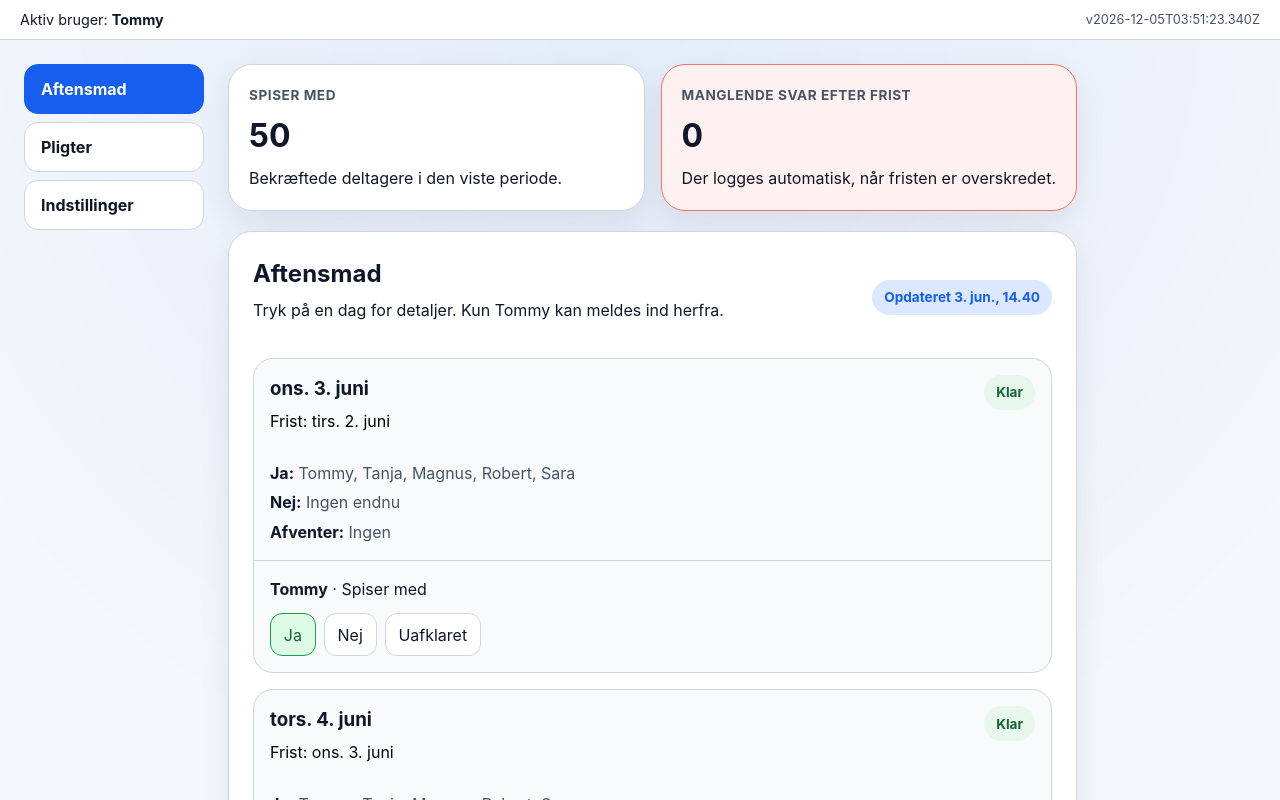
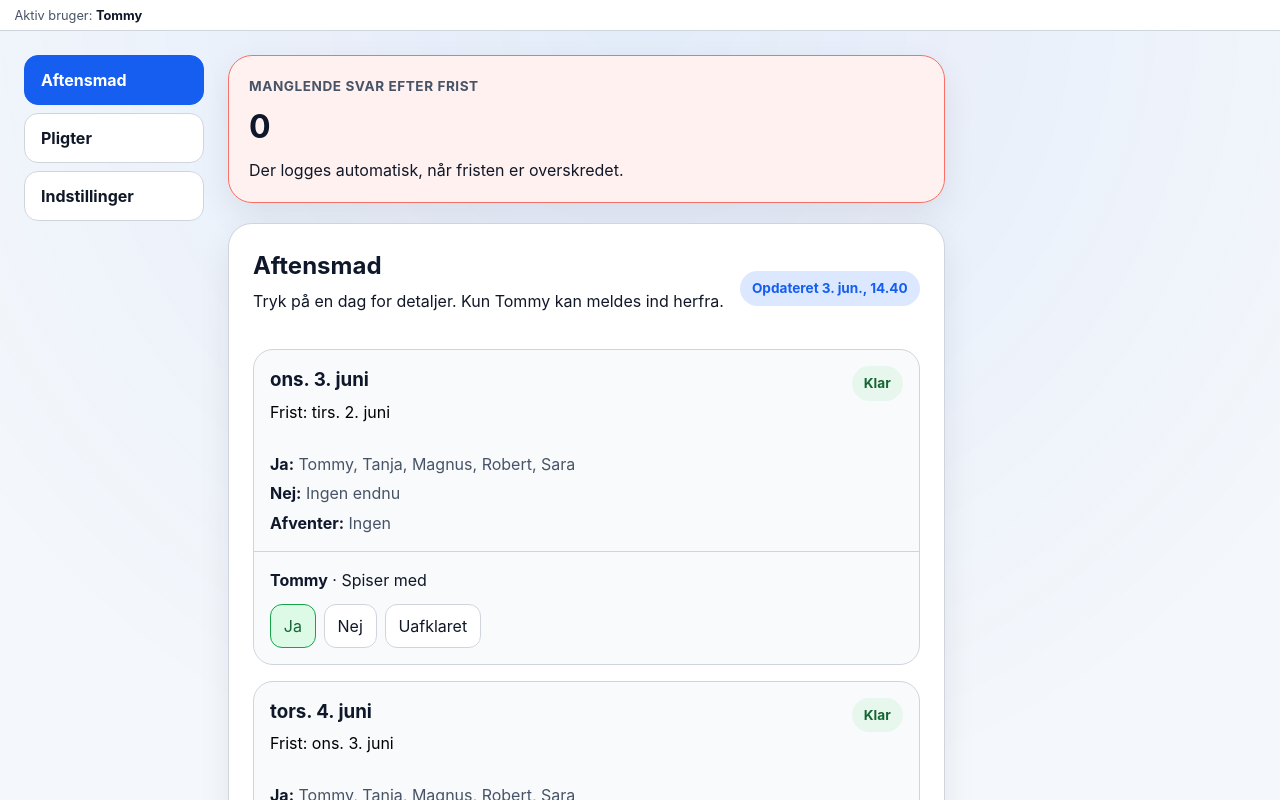
Before and after one commit to Spitfire09/FamilyMealAndChoresPWA, a React (Vite) app: page / in a window 1280 px wide. Shown: the top 800 px of the page. Built offline with nearby package versions, Linux system fonts and the light colour scheme.

Commit message:
Adjust meal summary visibility and simplify header

```diff
--- a/src/App.css
+++ b/src/App.css
@@ -10,34 +10,27 @@
   display: flex;
   align-items: center;
   justify-content: space-between;
-  gap: 1rem;
-  padding: 0.55rem 1.25rem;
+  gap: 0.65rem;
+  padding: 0.35rem 0.9rem;
   background: var(--panel);
   border-bottom: 1px solid var(--border);
-  font-size: 0.9rem;
+  font-size: 0.8rem;
   position: sticky;
   top: 0;
   z-index: 10;
 }
 
-.slim-header-right {
-  display: flex;
-  align-items: center;
-  gap: 0.75rem;
-}
-
-.app-version {
+.active-user-label {
   color: var(--muted);
-  font-size: 0.8rem;
 }
 
 .update-badge {
-  padding: 0.3rem 0.7rem;
+  padding: 0.2rem 0.55rem;
   border-radius: 999px;
   border: 1px solid var(--accent);
   background: var(--accent-soft);
   color: var(--accent);
-  font-size: 0.8rem;
+  font-size: 0.72rem;
   font-weight: 700;
   cursor: pointer;
 }
@@ -100,7 +93,7 @@
 .summary-grid {
   display: grid;
   gap: 1rem;
-  grid-template-columns: repeat(2, minmax(0, 1fr));
+  grid-template-columns: minmax(0, 1fr);
 }
 
 .summary-card {
@@ -524,7 +517,7 @@ input,
     width: 180px;
     flex-shrink: 0;
     position: sticky;
-    top: calc(2.6rem + 1px); /* height of slim-header */
+    top: calc(2.2rem + 1px); /* height of slim-header */
     grid-template-columns: unset;
   }
 
--- a/src/App.tsx
+++ b/src/App.tsx
@@ -5,7 +5,6 @@ import './App.css'
 const FAMILY_MEMBERS = ['Tommy', 'Tanja', 'Magnus', 'Robert', 'Sara'] as const
 const STORAGE_KEY = 'family-meal-and-chores/v1'
 const PLANNING_DAYS = 10
-const APP_VERSION = __APP_VERSION__
 
 type FamilyMember = (typeof FAMILY_MEMBERS)[number]
 type AttendanceStatus = 'yes' | 'no' | 'pending'
@@ -410,11 +409,6 @@ function App() {
     [currentTime, planningDates, state.dateCreatedAt, state.mealPlan],
   )
 
-  const totalYes = planningDates.reduce((count, dateKey) => {
-    const day = state.mealPlan[dateKey]
-    return count + FAMILY_MEMBERS.filter((member) => day?.[member] === 'yes').length
-  }, 0)
-
   const pendingLateCount = lateWarnings.reduce((count, day) => count + day.pendingMembers.length, 0)
 
   const choreSummary = FAMILY_MEMBERS.map((member) => ({
@@ -542,17 +536,14 @@ function App() {
   return (
     <div className="app-shell">
       <header className="slim-header">
-        <span>
+        <span className="active-user-label">
           Aktiv bruger: <strong>{selectedMember}</strong>
         </span>
-        <span className="slim-header-right">
         {updateReady && (
           <button type="button" className="update-badge" onClick={reloadLatestVersion}>
             Opdatering klar
           </button>
         )}
-          <span className="app-version">v{APP_VERSION}</span>
-        </span>
       </header>
 
       <div className="content-layout">
@@ -581,12 +572,9 @@ function App() {
         </nav>
 
         <div className="main-content">
+          {activeTab === 'meals' && (
+            <>
               <section className="summary-grid" aria-label="Overblik">
-            <article className="summary-card">
-              <span className="summary-label">Spiser med</span>
-              <strong>{totalYes}</strong>
-              <span>Bekræftede deltagere i den viste periode.</span>
-            </article>
                 <article className="summary-card warning">
                   <span className="summary-label">Manglende svar efter frist</span>
                   <strong>{pendingLateCount}</strong>
@@ -594,7 +582,6 @@ function App() {
                 </article>
               </section>
 
-          {activeTab === 'meals' && (
               <section className="panel">
                 <div className="section-heading">
                   <div>
@@ -672,6 +659,7 @@ function App() {
                   })}
                 </div>
               </section>
+            </>
           )}
 
           {activeTab === 'chores' && (
```
Lines whose indentation alone changed are shown as unchanged.
